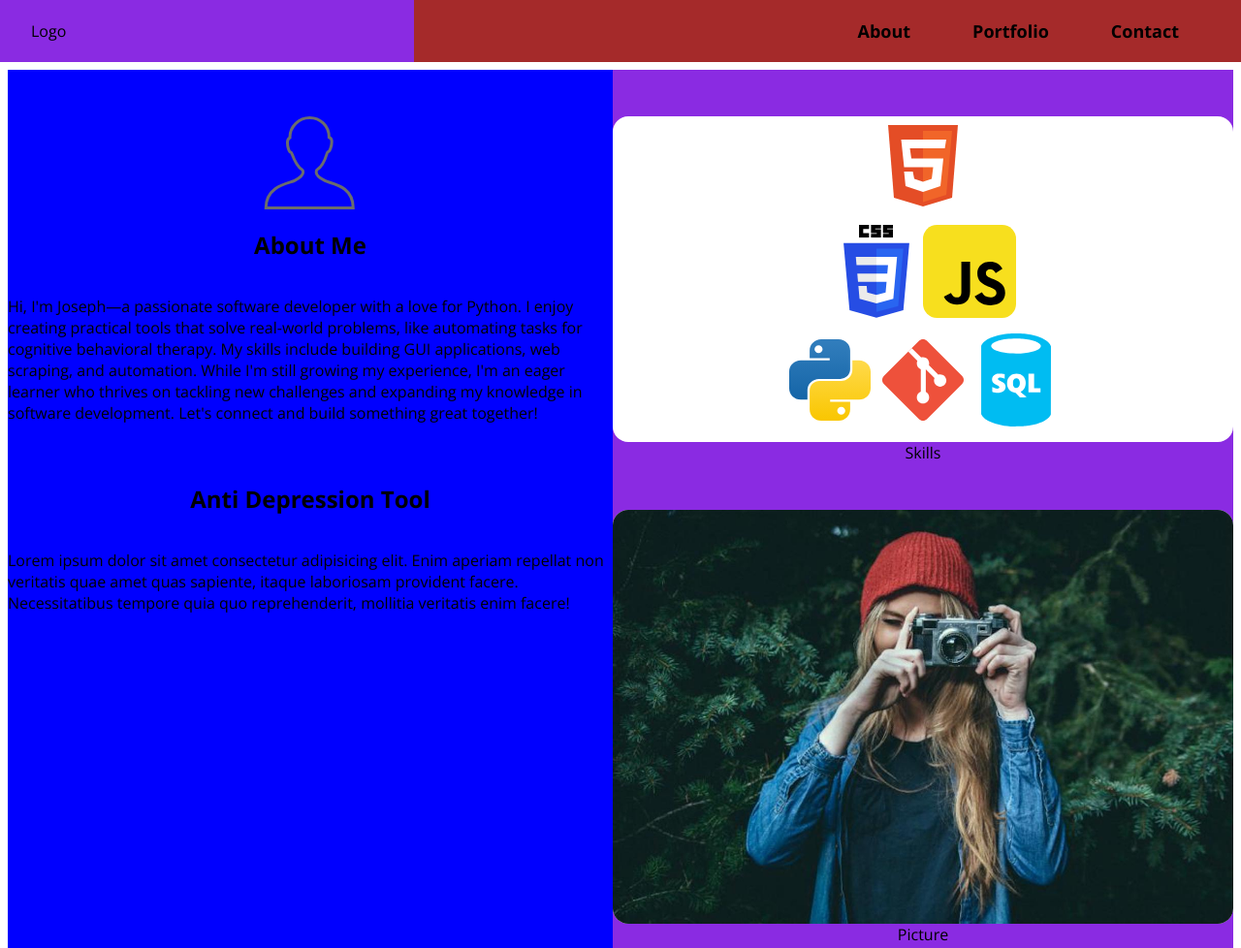
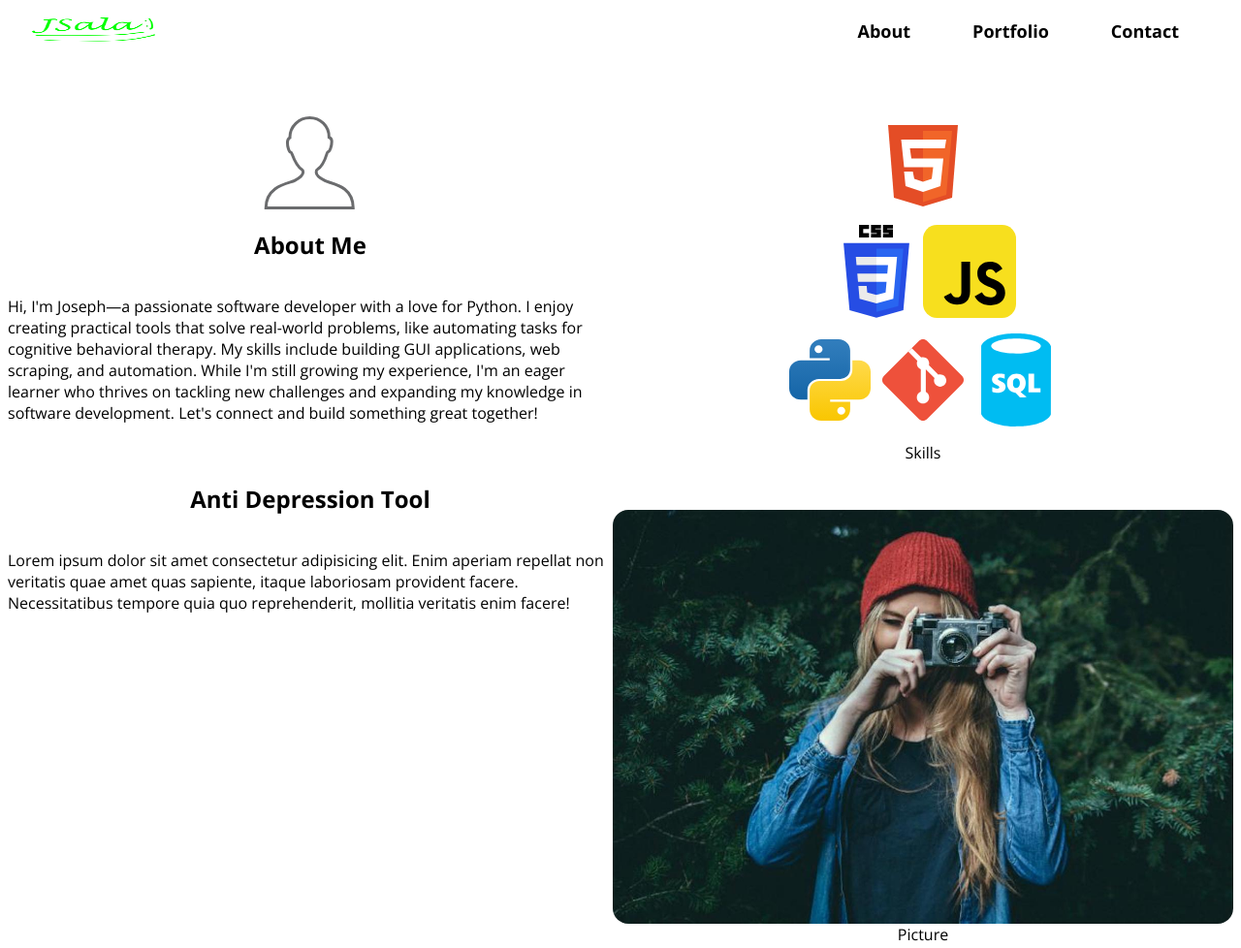
Before and after one commit to jSalanesh/personal-site, a plain HTML site: page index.html in a window 1280 px wide. Shown: the top 978 px of the page at 97% size. Drawn offline with nearby package versions, Linux system fonts and the light colour scheme.

```diff
--- a/index.html
+++ b/index.html
@@ -4,6 +4,7 @@
     <meta charset="UTF-8">
     <meta name="viewport" content="width=device-width, initial-scale=1.0">
     <title>Layout Testbed</title>
+    <link rel="shortcut icon" href="pics/logo.png" type="image/x-icon">
     <link rel="stylesheet" href="styles.css">
     <link rel="preconnect" href="https://fonts.googleapis.com">
     <link rel="preconnect" href="https://fonts.gstatic.com" crossorigin>
@@ -12,7 +13,7 @@
 <body>
     <div class="navbar">
         <div class="first-section">
-            Logo
+           <a href="#about"><img src="pics/logo.png" alt="Logo" class="logo-pic"></a>
         </div>
         <div class="second-section">
             <div><a class="navbar-links" href="#about">About</a></div>
--- a/styles.css
+++ b/styles.css
@@ -4,7 +4,7 @@ body{
 }
 .navbar{
     height: 4rem;
-    background-color: green;
+    /* background-color: green; */
     display:flex;
     justify-content: space-between;
     position:fixed;
@@ -15,7 +15,7 @@ body{
 .first-section{
     padding-left:2rem;
     display:flex;
-    background-color: blueviolet;
+    /* background-color: blueviolet; */
     flex:1;
     align-items: center;
 }
@@ -24,19 +24,19 @@ body{
     padding-right: 2rem;
     display:flex;
     flex-direction: row;
-    background-color: brown;
+    /* background-color: brown; */
     justify-content:end;
     align-items: center;
     flex:2;
 }
 .content-row{
-    background-color: green;
+    /* background-color: green; */
     display:flex;
     flex-direction: row;
 }
 .left-box{
     flex: 1;
-    background-color: blue;
+    /* background-color: blue; */
     display: flex;
     flex-direction: column;
     align-items: center;
@@ -45,7 +45,7 @@ body{
     display:flex;
     flex-direction: column;
     flex: 1;
-    background-color: blueviolet;
+    /* background-color: blueviolet; */
     justify-content: center;
     align-items: center;
 }
@@ -93,12 +93,16 @@ body{
     margin-top:3rem;
 }
 .contact-div{
-    background-color: blanchedalmond;
+    /* background-color: blanchedalmond; */
     height: 16rem;
     width: 100%;
     display:flex;
     flex-direction: column;
     align-items: center;
+}
+.logo-pic{
+    height:2rem;
+    width: 8rem;
 }
 
 
@@ -110,6 +114,7 @@ body{
     width:fit-content;
    }
    .second-section{
+    margin-left: 15vw;
     padding-left: 1rem;
     padding-right: 1rem;
     width: 75vw;
@@ -118,4 +123,7 @@ body{
     height: 100vw;
     width: 90vw;
    }
+   .logo-pic{
+    display:none;
+   }
 }
```
Also changed, not shown: pics/logo.png (added).
